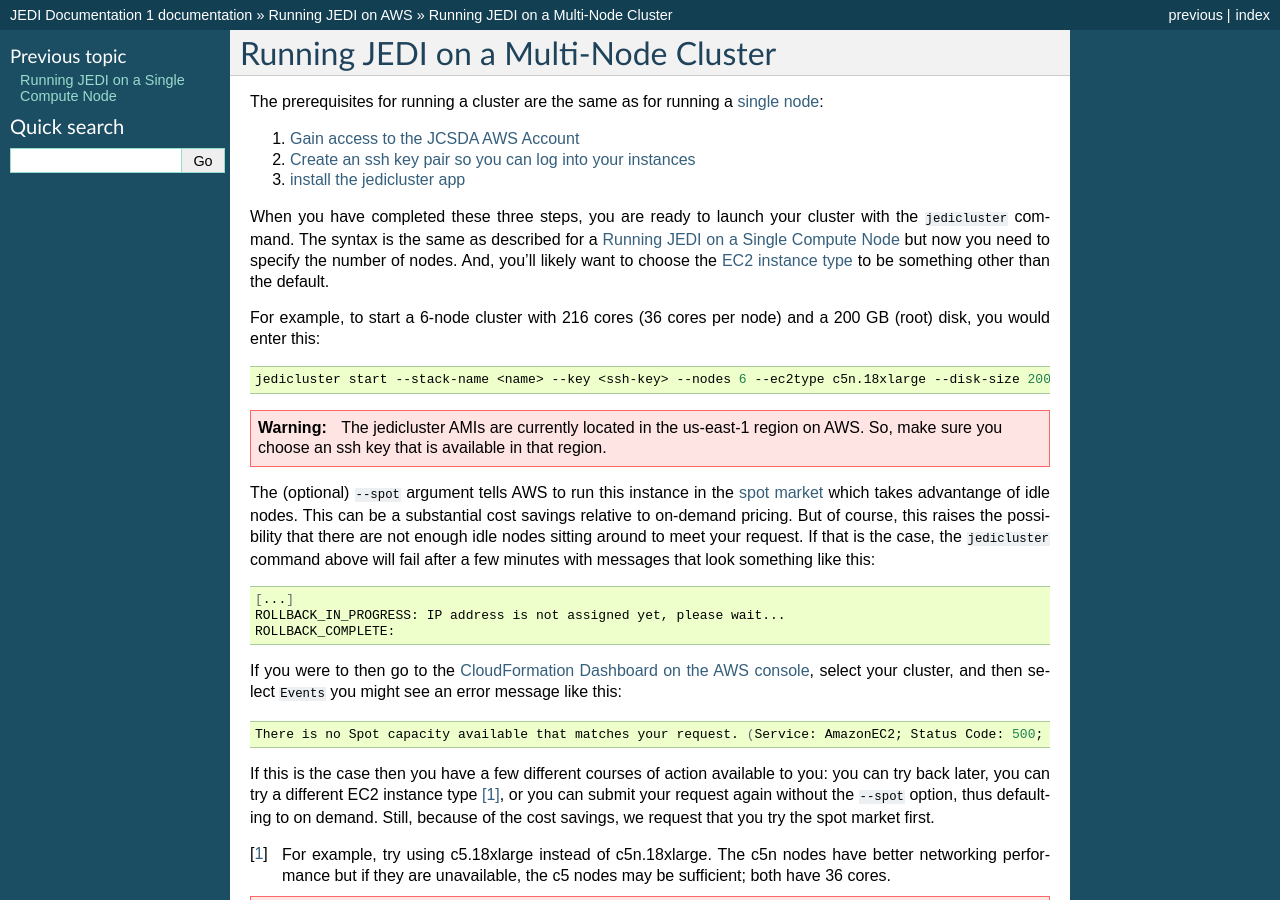
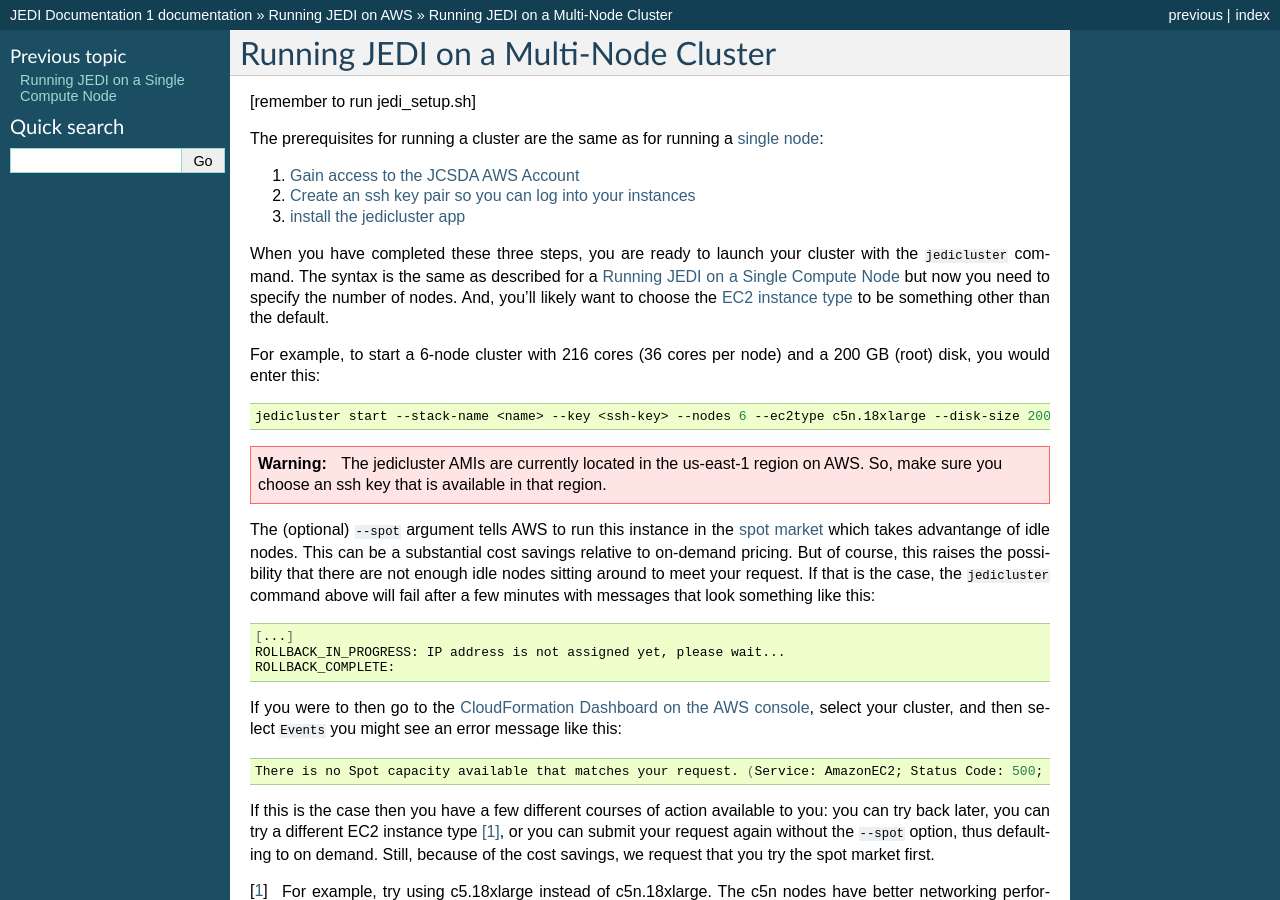
Before and after one commit to JCSDA/jedi-docs, a Sphinx documentation site: the page built from docs/cloud/cluster.rst, in a window 1280 px wide and 900 px high. Built offline with Sphinx 7.4.7, drawn with Linux system fonts in a browser that asks for light colours.

Commit message:
reminder

```diff
--- a/docs/cloud/cluster.rst
+++ b/docs/cloud/cluster.rst
@@ -1,5 +1,7 @@
 Running JEDI on a Multi-Node Cluster
 ====================================
+
+[remember to run jedi_setup.sh]
 
 The prerequisites for running a cluster are the same as for running a :doc:`single node <singlenode>`:
 
```
